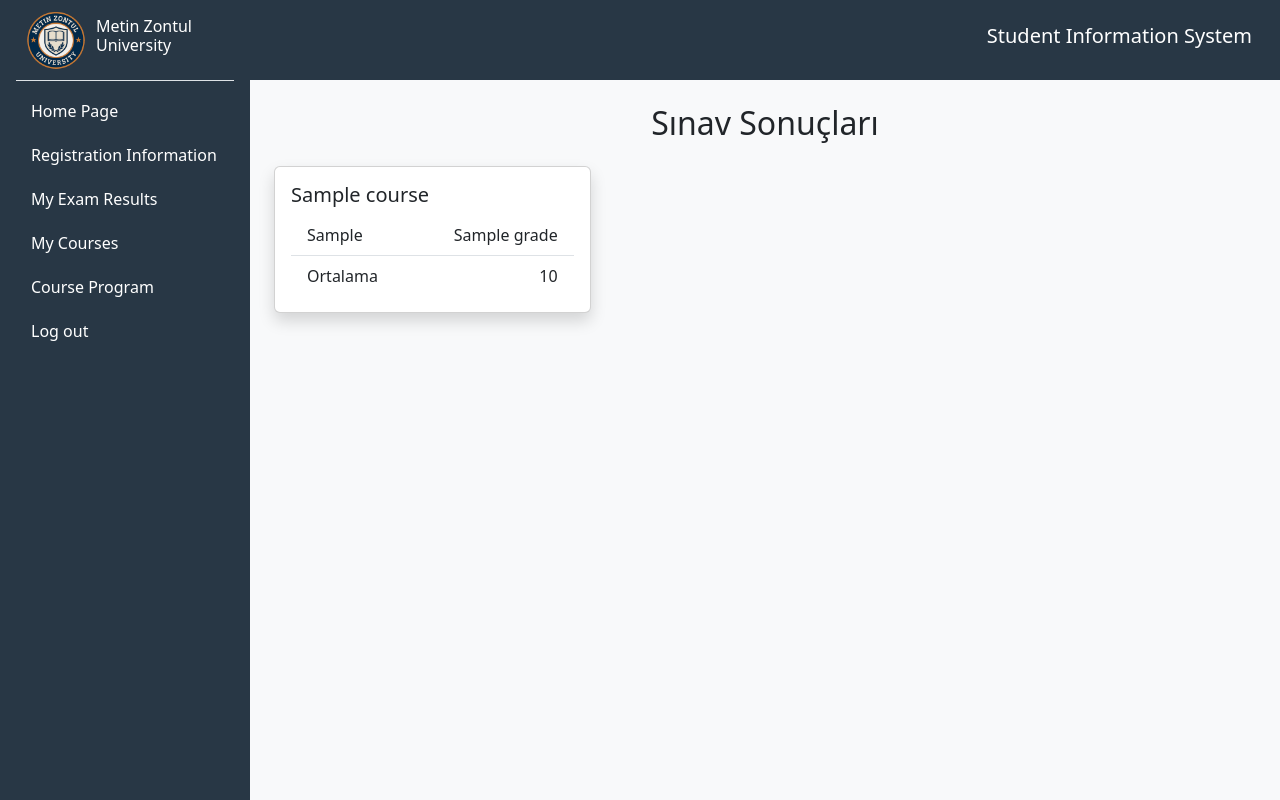
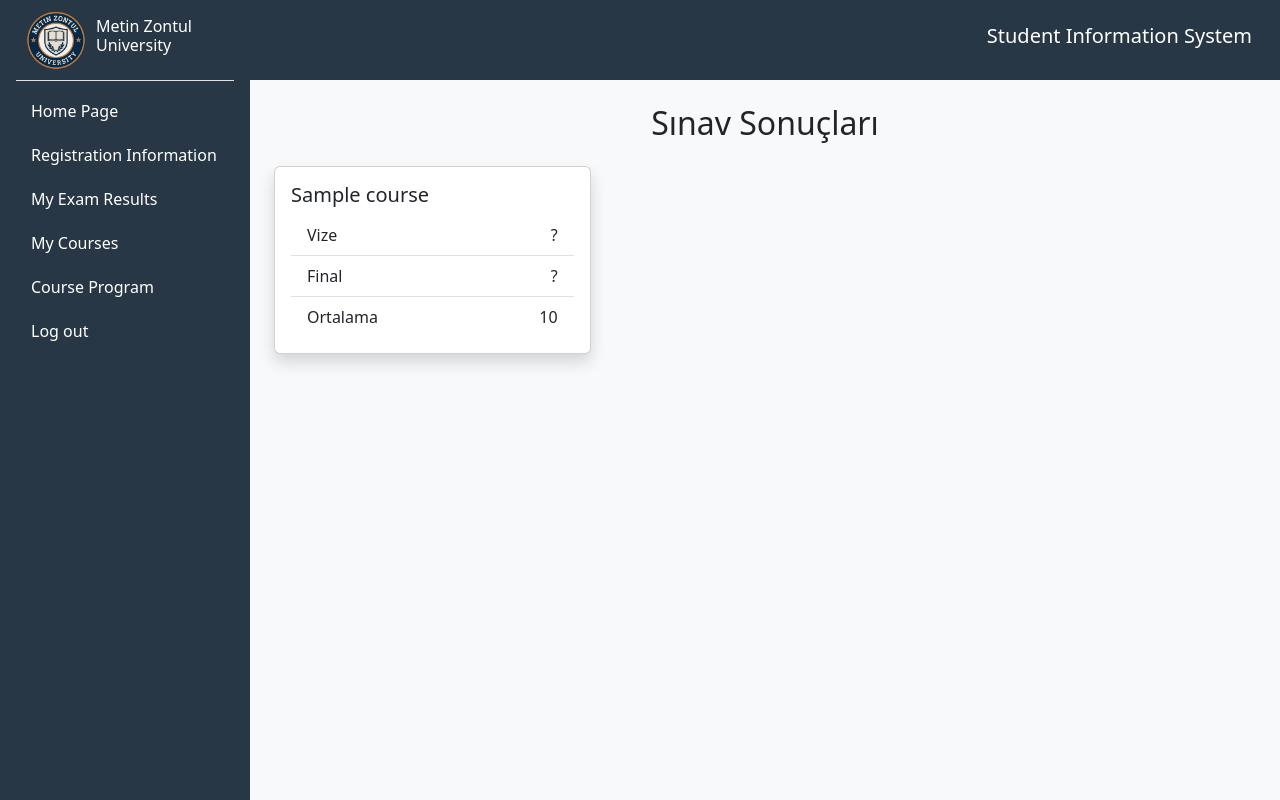
Before and after one commit to kadrzeybek/University_student_information_system_web_project, a Django app: template students/templates/students/grades.html in a window 1280 px wide. Run offline with Django 5.2, Linux system fonts and the light colour scheme; the template is opened without the code that fills it: most values are stand-ins (such as "Sample title", 1, 10 or a date in 2020).

Commit message:
student grades part done

```diff
--- a/students/templates/students/grades.html
+++ b/students/templates/students/grades.html
@@ -14,27 +14,17 @@
                     <div class="card-body">
                         <h5 class="card-title">{{ course.course_name }}</h5>
                         <ul class="list-group list-group-flush">
-                            {% for grade in course.grades %}
                             <li class="list-group-item d-flex justify-content-between">
-                                <span>{{ grade.exam_type }}</span>
-                                <span>
-                                    {% if grade.exam_type|lower == "final" and grade.grade == None %}
-                                        Unknown
-                                    {% else %}
-                                        {{ grade.grade }}
-                                    {% endif %}
-                                </span>
+                                <span>Vize</span>
+                                <span>{{ course.midterm|default:"?" }}</span>
                             </li>
-                            {% endfor %}
+                            <li class="list-group-item d-flex justify-content-between">
+                                <span>Final</span>
+                                <span>{{ course.final|default:"?" }}</span>
+                            </li>
                             <li class="list-group-item d-flex justify-content-between">
                                 <span>Ortalama</span>
-                                <span>
-                                    {% if course.average is not None %}
-                                        {{ course.average }}
-                                    {% else %}
-                                        Unknown
-                                    {% endif %}
-                                </span>
+                                <span>{{ course.average|default:"?" }}</span>
                             </li>
                         </ul>
                     </div>
```
Also changed, not shown: students/views.py (+8 -11 lines).
